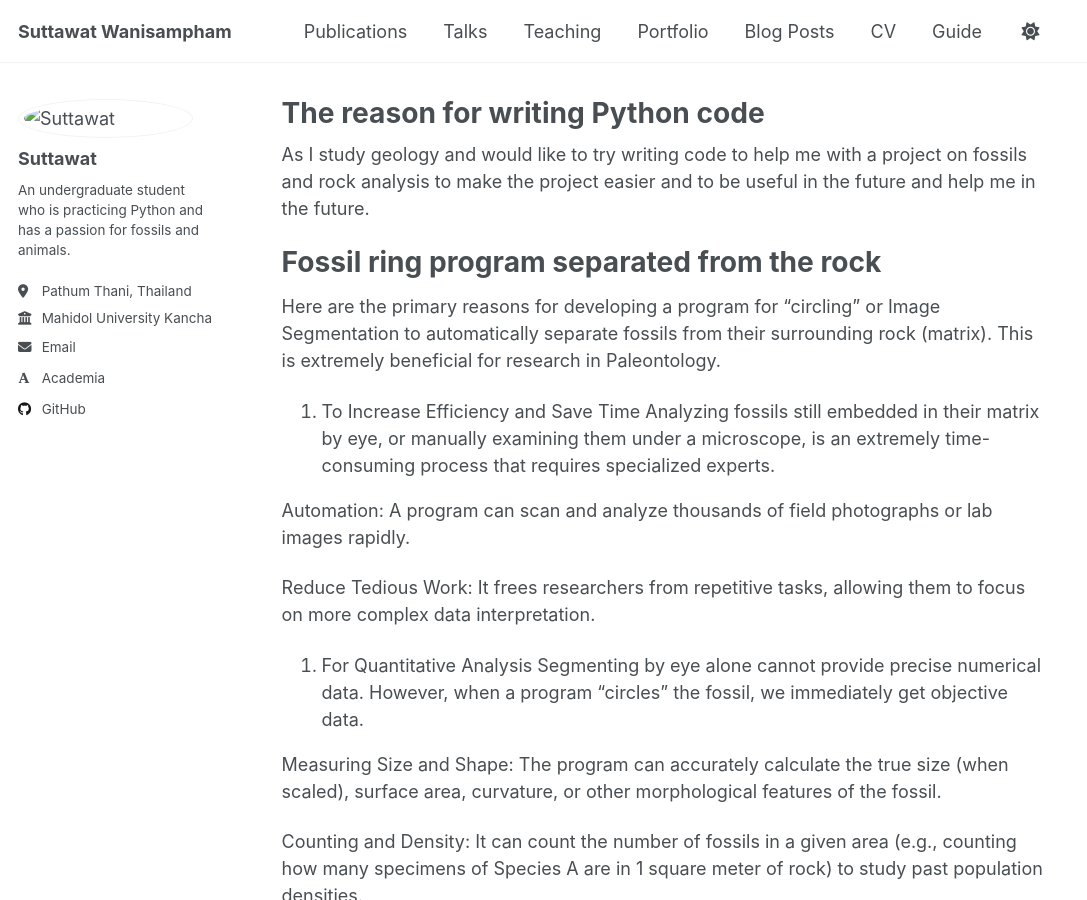
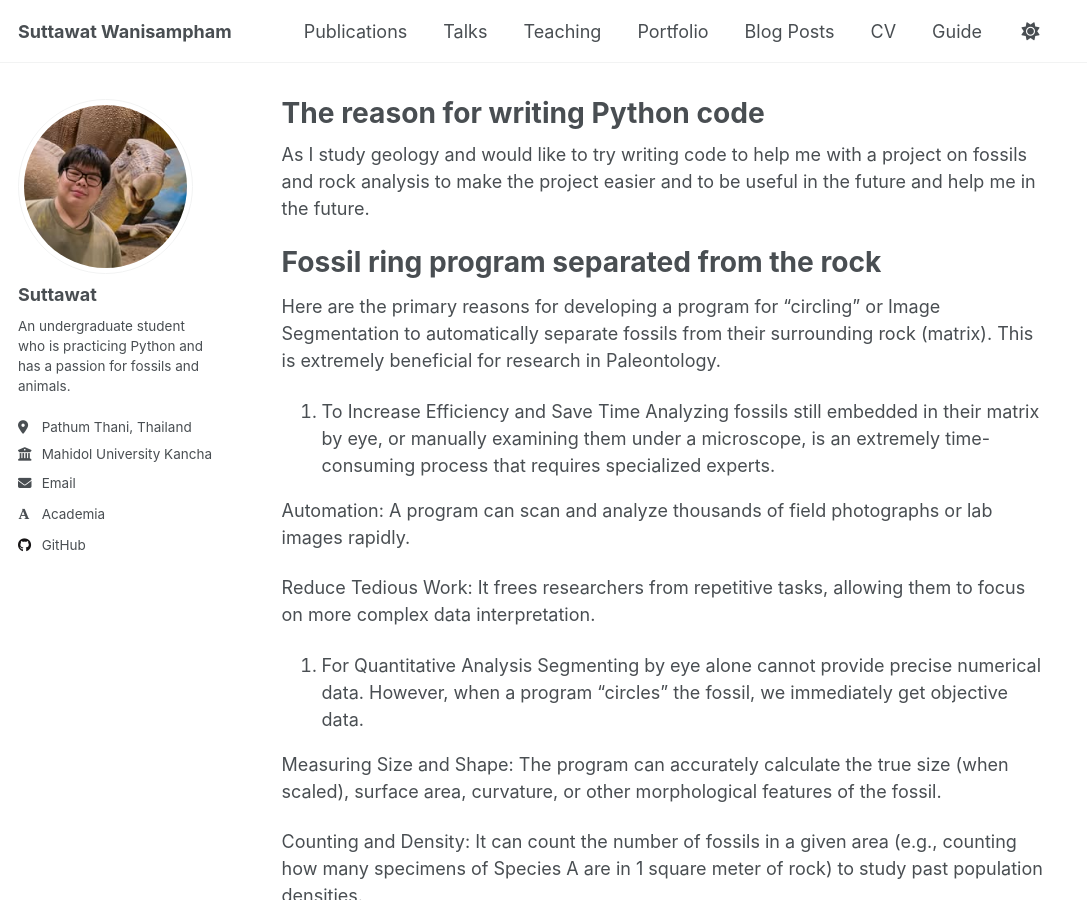
Before and after one commit to suttawatwan-hue/suttawatwan-hue.github.io, a Jekyll site: the page built from _pages/about.md, in a window 1280 px wide and 900 px high. Shown: the whole window, without its empty margins (0-1087 px from the left). Built offline with Jekyll 4.4.1, drawn with Linux system fonts in a browser that asks for light colours; some web fonts are replaced; a script that is not in the unit is left out.

Commit message:
Update avatar path in configuration file

```diff
--- a/_config.yml
+++ b/_config.yml
@@ -23,7 +23,7 @@ repository               : "suttawatwan-hue/suttawatwan-hue.github.io"
 #               Additional customization can be done by editing /_includes/author-profile.html
 author:
   # Biographic information
-  avatar           : "/images/pro.png"
+  avatar           : "pro.png"
   name             : "Suttawat"
   pronouns         : # example: "she/her"
   bio              : "An undergraduate student who is practicing Python and has a passion for fossils and animals."
```
